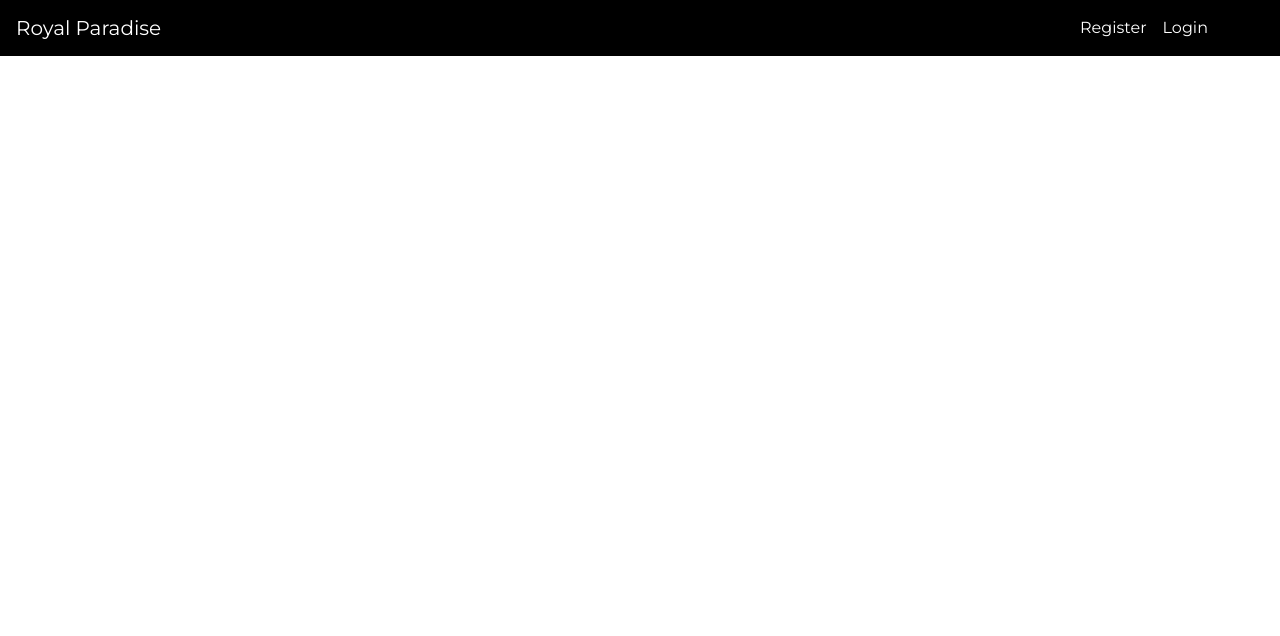
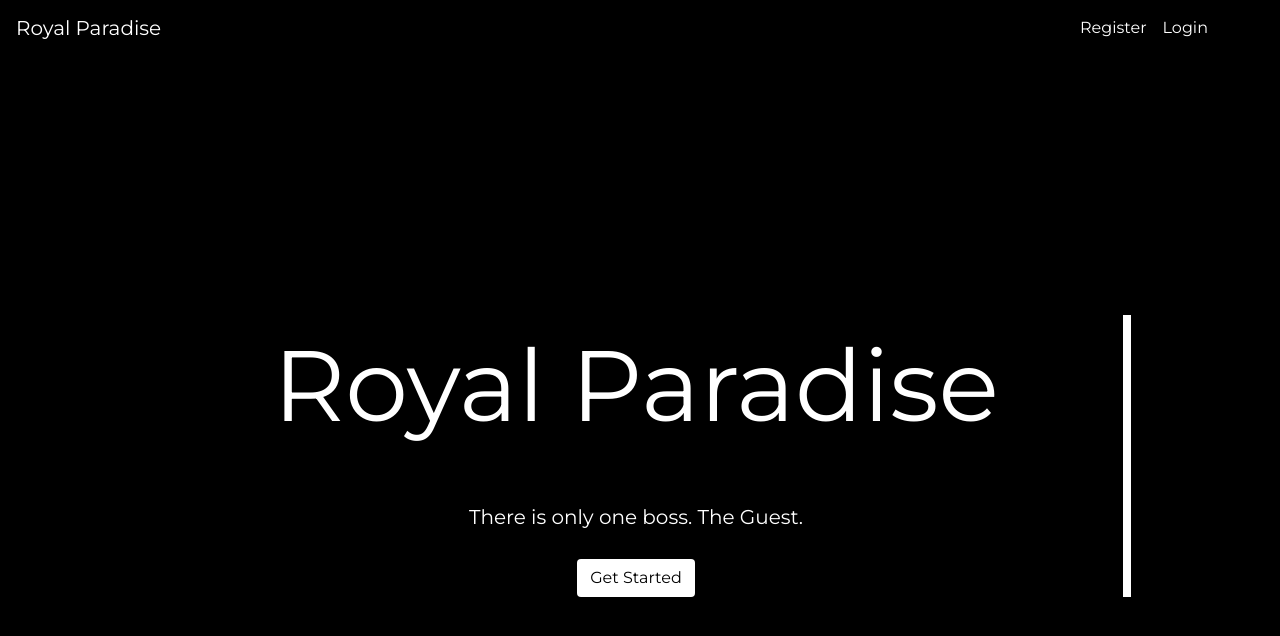
Before and after one commit to ArgjentaCaka/hotel, a React (Create React App) app in the folder client/: page / in a window 1280 px wide. Shown: the top 636 px of the page. Built offline with nearby package versions, Linux system fonts and the light colour scheme.

Commit message:
Added css

```diff
--- a/client/src/App.js
+++ b/client/src/App.js
@@ -8,6 +8,7 @@ import Loginscreen from './screens/Loginscreen';
 import Registerscreen from './screens/Registerscreen';
 import Profilescreen from './screens/Profilescreen';
 import Adminscreen from './screens/Adminscreen';
+import Landingscreen from './screens/Landingscreen'
 
 
 function App() {
@@ -23,6 +24,7 @@ function App() {
       <Route path='/login' element={<Loginscreen/>}/>
       <Route path='/profile' element={<Profilescreen/>}/>
       <Route path = '/admin' element={<Adminscreen/>}/>
+      <Route path = '/' element= {<Landingscreen/>}/>
       </Routes>
       </BrowserRouter>
     </div>
--- a/client/src/index.css
+++ b/client/src/index.css
@@ -86,9 +86,9 @@ input , select , .ant-picker{
   height: 35px !important;
 }
 h2{
-  font-size: 30px !important;
+  font-size: 30px ;
   padding: 10px;
-  font-weight: bold !important;
+  font-weight: bold ;
   text-align: center;
 }
 .btn btn-secondary dropdown-toggle{
@@ -99,3 +99,17 @@ h2{
   border: none !important;
 
 }
+.landing{
+  background-color: black !important;
+  height: 100vh ;
+
+}
+
+.landingbtn{
+  background-color: white !important;
+  color: black !important;
+  margin-top: 20px ;
+}
+.landing .col-md-12{
+  border-right: 5px solid white !important;
+}
--- a/client/src/screens/Adminscreen.js
+++ b/client/src/screens/Adminscreen.js
@@ -253,7 +253,7 @@ export function Addroom (){
     }
     try {
       setLoading(true);
-      const result = await (await axios.post ('/api/rooms/addroom',newroom )).data
+      const result = await (await axios.post ('http://localhost:5000/api/rooms/addroom',newroom )).data
       console.log (result)
       setLoading(false)
       Swal.fire('Congrats' , "Your New Room Added Successfully", 'success').then (result=>{
--- /dev/null
+++ b/client/src/screens/Landingscreen.js
@@ -0,0 +1,24 @@
+import React from "react";
+import { Link } from "react-router-dom";
+
+
+function Landingscreen(){
+    return(
+        <div className="row landing justify-content-center" >
+            < div className="col-md-9 my-auto text-center" style={{borderRight: '8px solid white '}}>
+            <h2 style= {{color:'white' , fontSize:'100px'}}>
+                Royal Paradise
+            </h2>
+            <h1 style= {{color: 'white'}}>
+                There is only one boss. The Guest.
+            </h1>
+            <Link to = '/home'>
+            <button className="btn landingbtn" style= {{color:'black'}}>Get Started</button>
+            </Link>
+
+            </div>
+        </div>
+    )
+}
+
+export default Landingscreen
```
